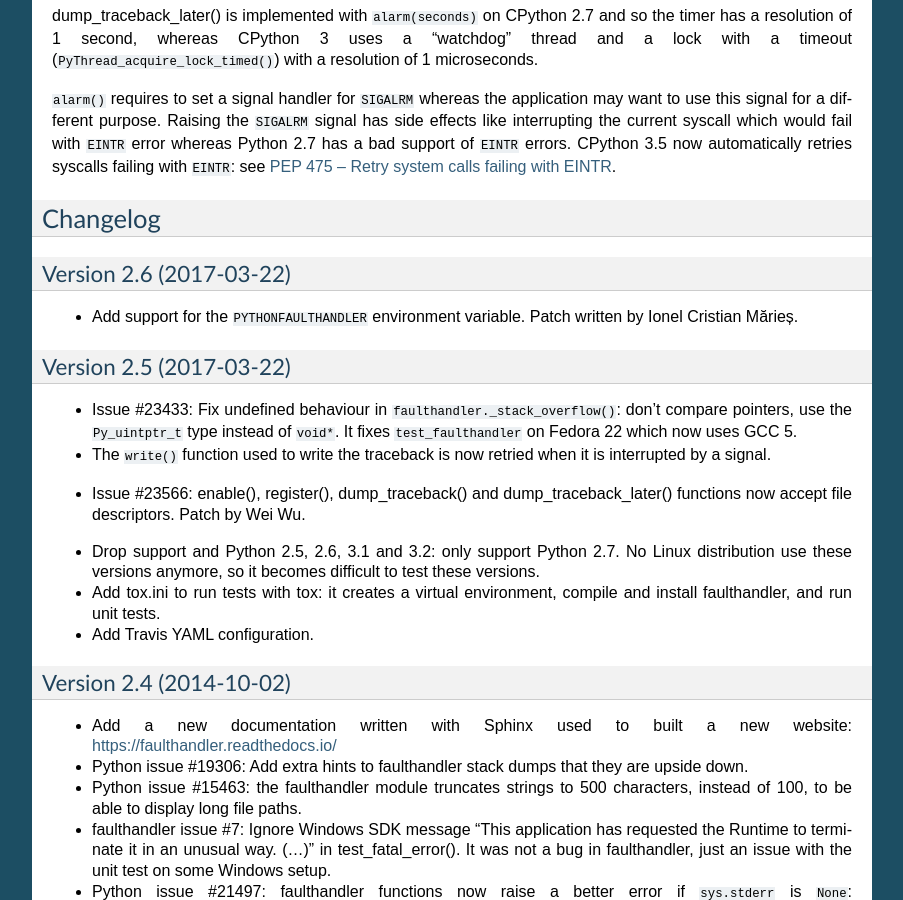
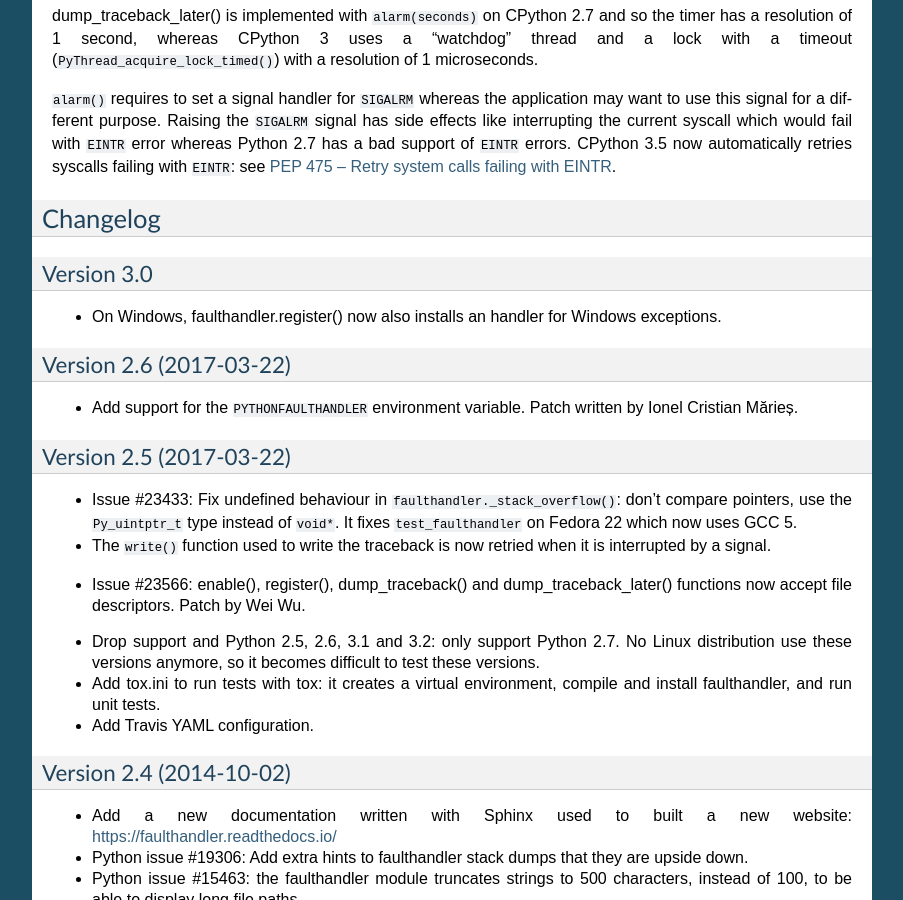
Before and after one commit to vstinner/faulthandler, a Sphinx documentation site: the page built from doc/index.rst, in a window 1280 px wide and 900 px high, scrolled down 4433 px. Shown: the whole window, without its empty margins (198-1101 px from the left). Built offline with Sphinx 7.4.7, drawn with Linux system fonts in a browser that asks for light colours; some of the changed text lies outside the part shown.

Commit message:
Set version to 3.0, update the changelog

```diff
--- a/doc/conf.py
+++ b/doc/conf.py
@@ -49,7 +49,7 @@ copyright = u'2014, Victor Stinner'
 #
 # The short X.Y version.
 # The full version, including alpha/beta/rc tags.
-version = release = '2.6'
+version = release = '3.0'
 
 # The language for content autogenerated by Sphinx. Refer to documentation
 # for a list of supported languages.
--- a/doc/index.rst
+++ b/doc/index.rst
@@ -328,6 +328,12 @@ would fail with ``EINTR`` error whereas Python 2.7 has a bad support of
 Changelog
 =========
 
+Version 3.0
+-----------
+
+* On Windows, faulthandler.register() now also installs an handler for Windows
+  exceptions.
+
 Version 2.6 (2017-03-22)
 ------------------------
 
--- a/setup.py
+++ b/setup.py
@@ -50,7 +50,7 @@ from setuptools.command.develop import develop
 from setuptools.command.easy_install import easy_install
 
 
-VERSION = "2.6"
+VERSION = "3.0"
 
 FILES = ['faulthandler.c', 'traceback.c']
 
```
Also changed, not shown: 1 other file.
